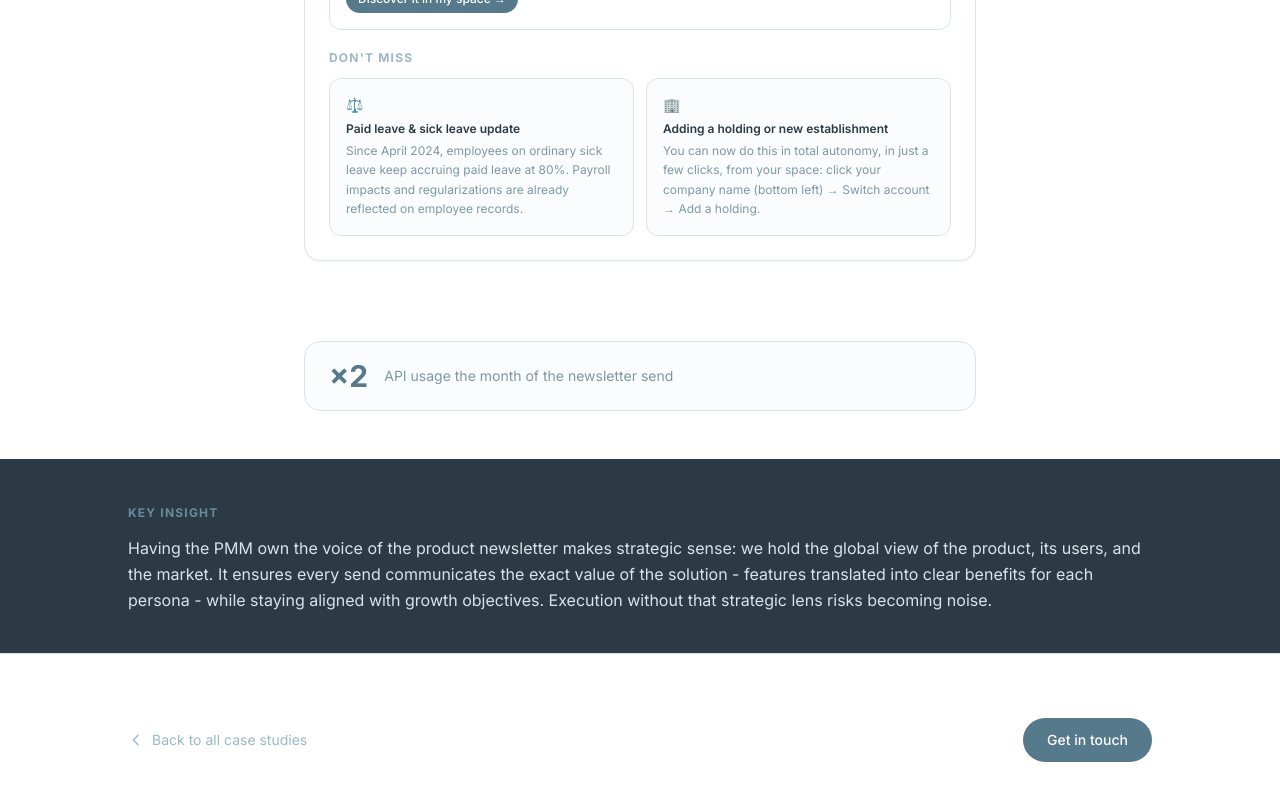
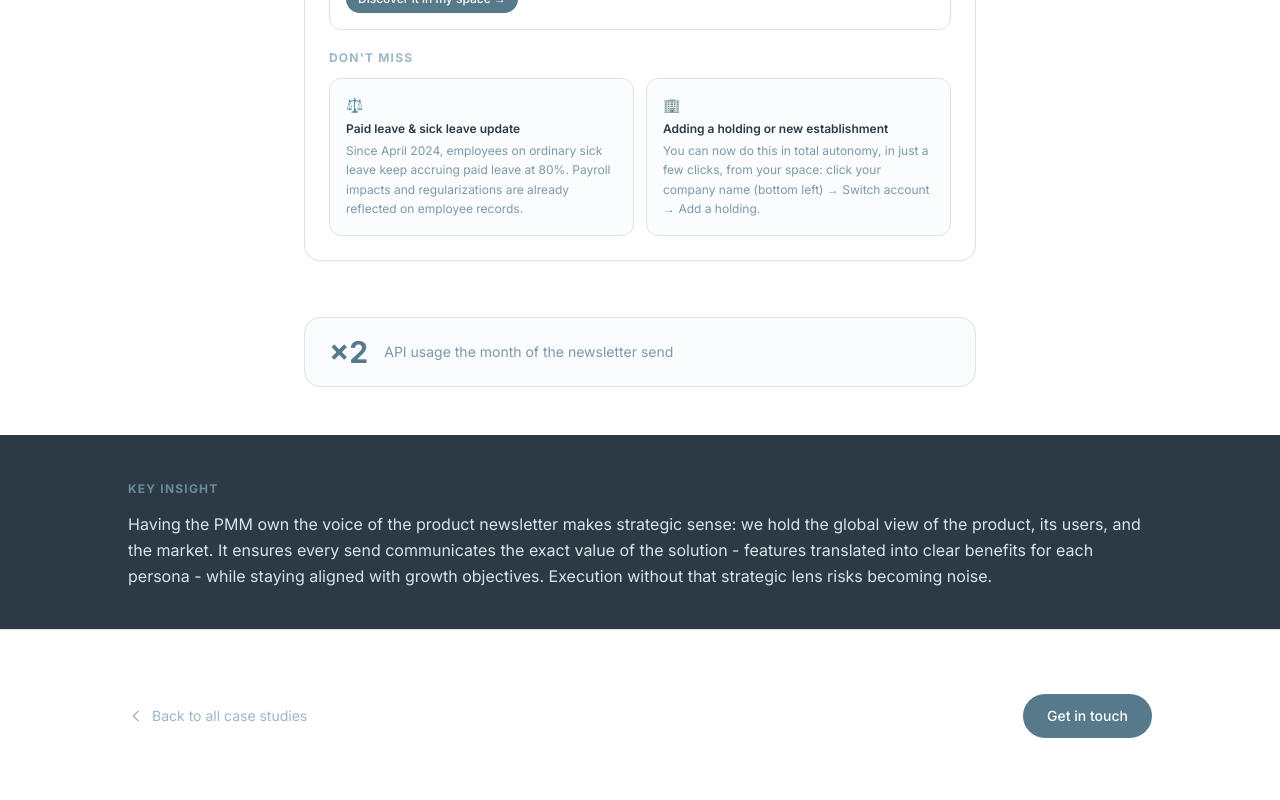
Before and after one commit to ApollineAurenche/portfolio-site, a React (Vite) app: page /work/newsletter in a window 1280 px wide. Shown: the part 3535-4335 px from the top of the page. Built offline with nearby package versions, Linux system fonts and the light colour scheme.

Commit message:
Further reduce spacing above x2 stat

```diff
--- a/src/pages/NewsletterPage.jsx
+++ b/src/pages/NewsletterPage.jsx
@@ -334,7 +334,7 @@ export default function NewsletterPage() {
       </section>
 
       {/* API usage stat */}
-      <section className="pb-12 px-6 -mt-4">
+      <section className="pb-12 px-6 -mt-10">
         <div className="max-w-5xl mx-auto">
           <div className="flex justify-center">
             <div className="inline-flex items-center gap-4 bg-stone-50 border border-stone-100 rounded-2xl px-6 py-4" style={{ maxWidth: '42rem', width: '100%' }}>
```
Also changed, not shown: vite.config.js.timestamp-1781625393009-1ffff411ea06c.mjs (added, +10 -0 lines).
